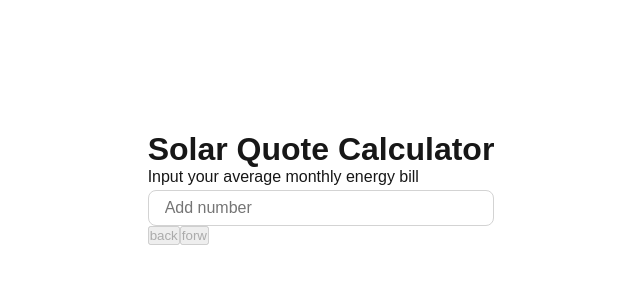
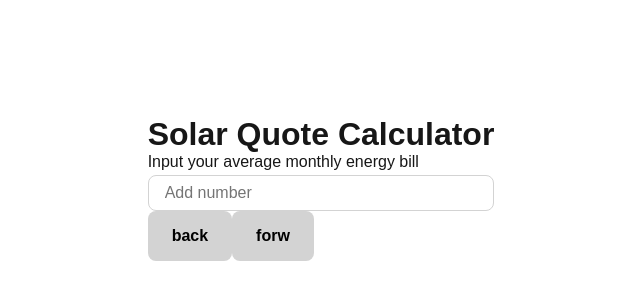
Before and after one commit to Liliana-MP/solar-calc, a Next.js app: page / in a window 1280 px wide. Shown: the part 212-512 px from the top of the page, without its empty margins (319-959 px from the left). Built offline with nearby package versions, Linux system fonts and the light colour scheme.

Commit message:
added button styling

```diff
--- a/src/app/globals.css
+++ b/src/app/globals.css
@@ -33,3 +33,15 @@ input {
   border-radius: 0.5rem;
   color: darkslategrey;
 }
+
+button {
+  padding: 1rem 1.5rem;
+  font-size: 1rem;
+  font-weight: 600;
+  border: none;
+  border-radius: 0.5rem;
+  background-color: lightgray;
+  color: black;
+  cursor: pointer;
+  text-decoration: none;
+}
```
